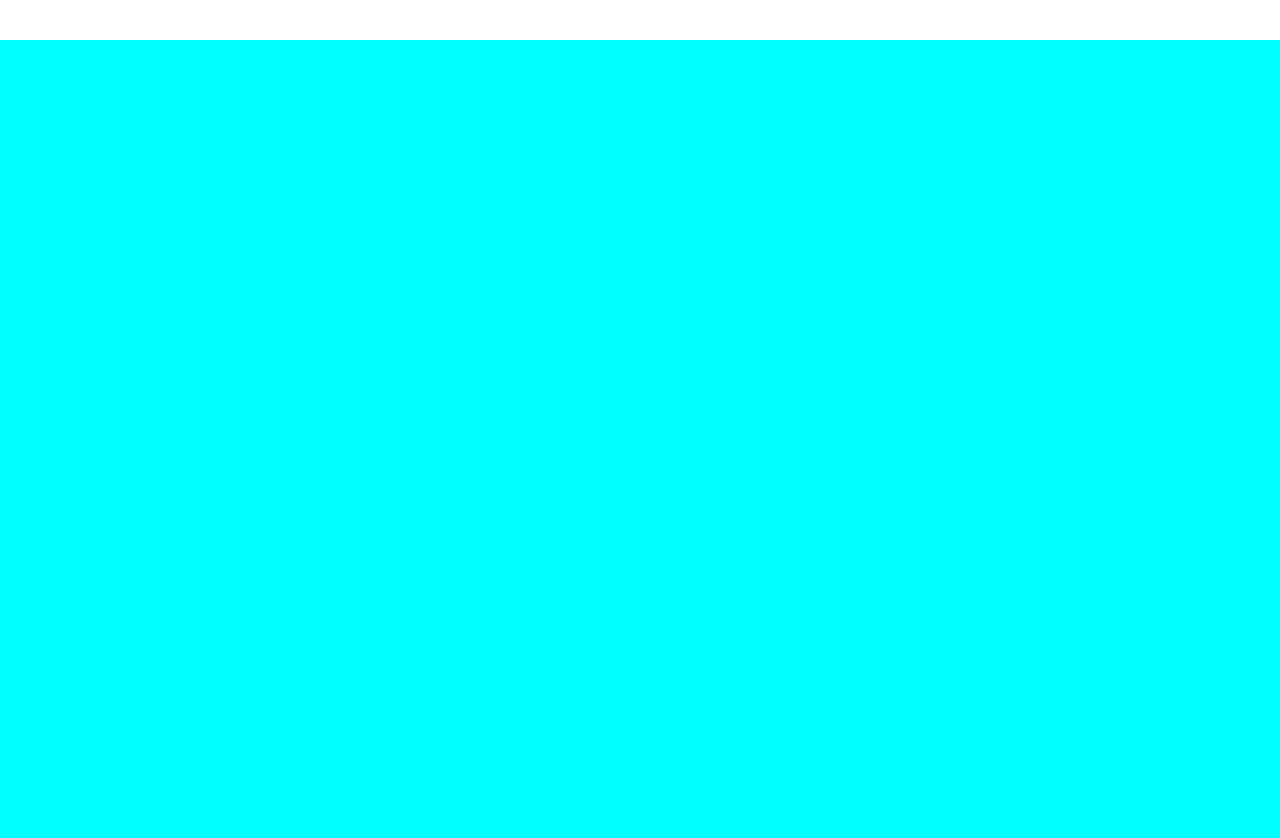
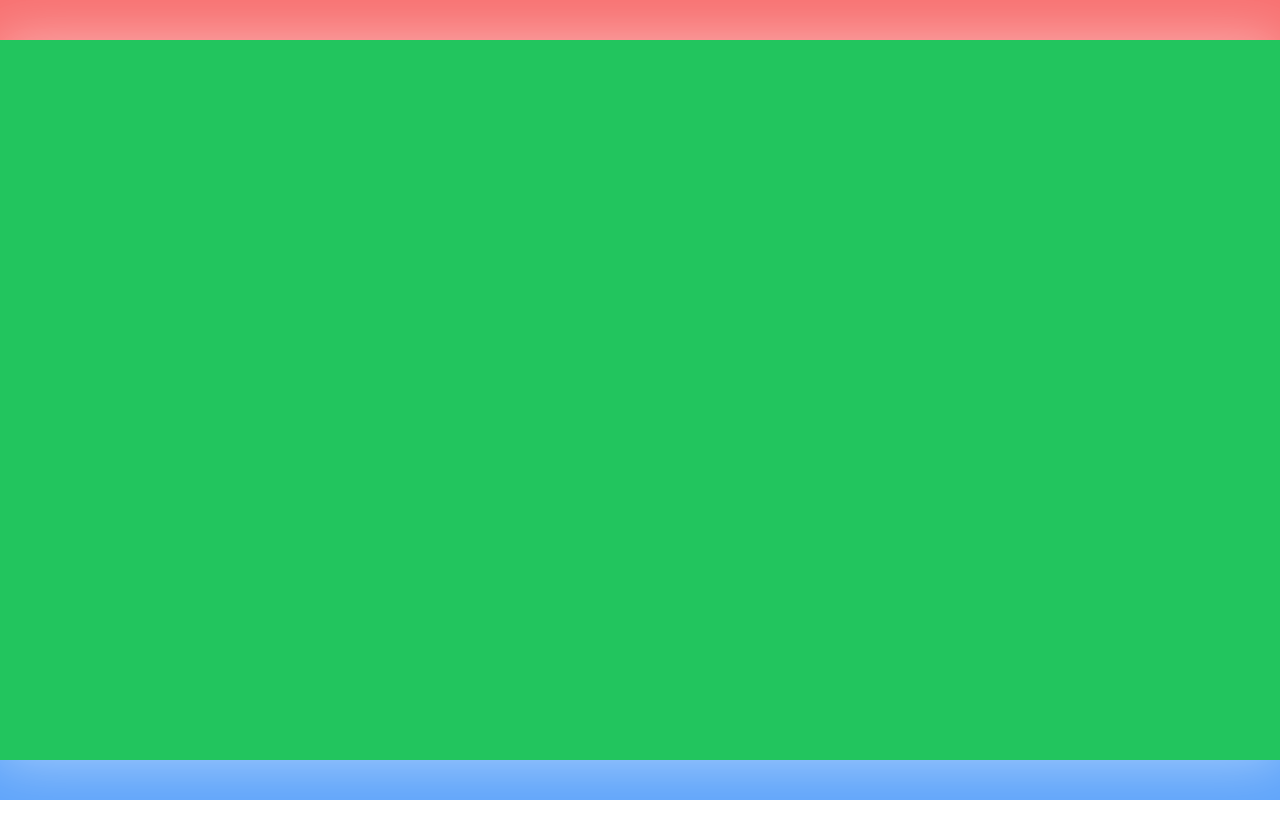
Before and after one commit to mhmalvi/quadque-web, a React (Create React App) app: page / in a window 1280 px wide. After the commit the page ends 800 px from the top, so only its background shows below. Built offline with nearby package versions, Linux system fonts and the light colour scheme.

Commit message:
project structure setup

```diff
--- a/src/App.css
+++ b/src/App.css
@@ -1,8 +1,8 @@
 /* Layout Styles */
 .main_container {
+  height: calc(100vh - 80px);
   filter: drop-shadow(0px 0px 30px rgba(255, 255, 255, 0.25))
     drop-shadow(0px 0px 25px rgba(255, 255, 255, 0.25));
-  background-color: aqua;
 }
 
 @keyframes App-logo-spin {
--- a/src/Components/Pages/DesktopVersion/layout/index.jsx
+++ b/src/Components/Pages/DesktopVersion/layout/index.jsx
@@ -2,10 +2,14 @@ import React from "react";
 
 const Layout = () => {
   return (
-    <div className="w-full h-screen">
+    <div className="w-full h-full">
       {/* Outer Layer */}
-      <div className="w-full h-10 bg-white"></div>
+      <div className="w-10"></div>
+      <div>
+        <div className="w-full h-10 bg-red-400"></div>
         <div className="w-full h-full bg-green-500 main_container"></div>
+        <div className="w-full h-10 bg-blue-400"></div>
+      </div>
     </div>
   );
 };
```
